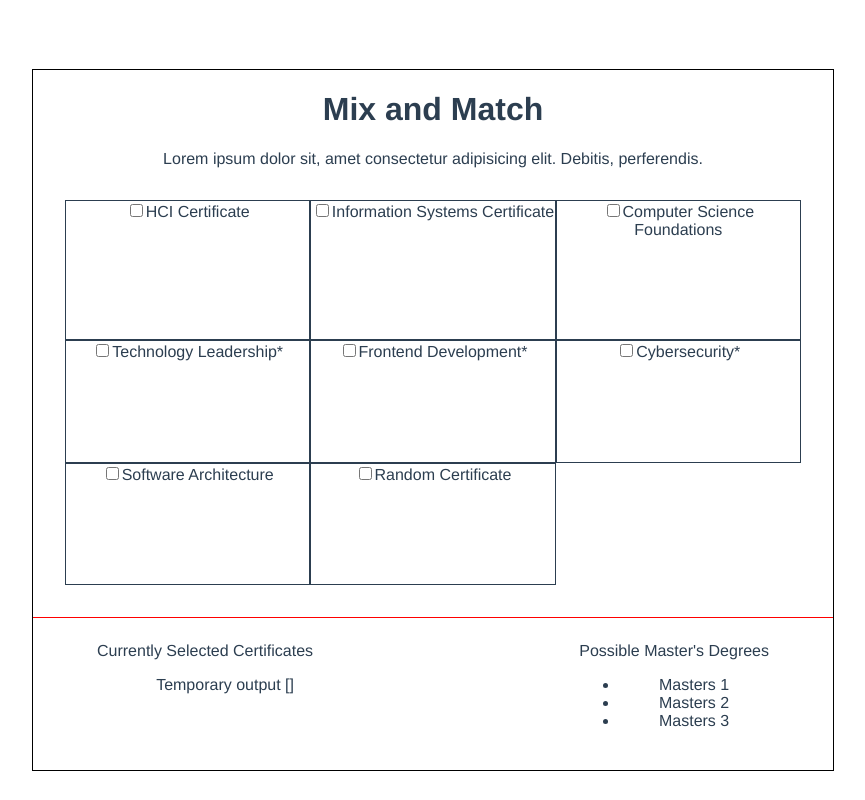
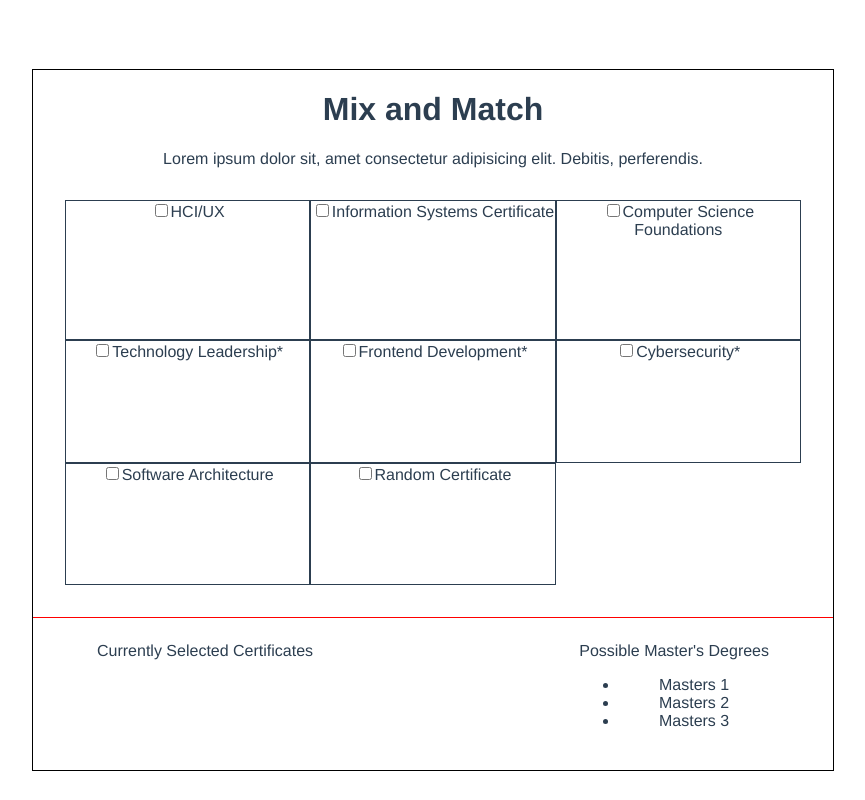
Before and after one commit to awanger/drexel_design_competition, a Vue app: page / in a window 1280 px wide. Shown: the whole page, without its empty margins (207-1072 px from the left). Built offline with nearby package versions, Linux system fonts and the light colour scheme.

Commit message:
Add bindings so a list will be displayed

```diff
--- a/src/App.vue
+++ b/src/App.vue
@@ -9,7 +9,7 @@
       <div class="window-body">
         <div class="box">
           <input type="checkbox" id="HCI" value="HCI" v-model="checkedCerts">
-          <label for="HCI">HCI Certificate</label>
+          <label for="HCI">HCI/UX</label>
         </div>
         <div class="box">
           <input type="checkbox" id="info" value="info" v-model="checkedCerts">
@@ -44,7 +44,9 @@
         <div class="certificates">
           Currently Selected Certificates
           <ul id="certificates-list">
-            Temporary output {{ checkedCerts }}
+            <li v-for="cert in checkedCerts" :key="cert">
+              {{ cert }}
+            </li>
           </ul>
         </div>
         <div class="masters">
```
